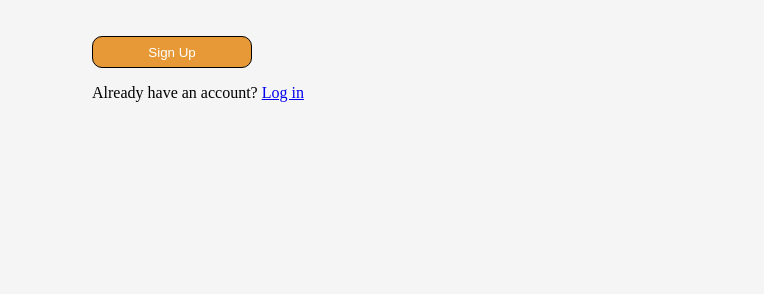
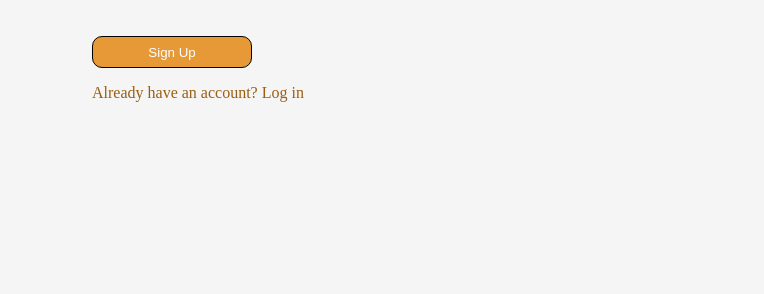
Before and after one commit to evilkeil/SignUpForm, a plain HTML site: page index.html in a window 1280 px wide. Shown: the part 464-758 px from the top of the page, 516-1280 px from the left. Drawn offline with Linux system fonts and the light colour scheme.

Commit message:
style the p tag with class account

```diff
--- a/styles.css
+++ b/styles.css
@@ -193,3 +193,17 @@ button:hover{
   background-color: #efbd7d;
   color: black;
 }
+
+p.account{
+  color: #995e13;
+}
+
+p.account a {
+  text-decoration: none;
+  color:#995e13;
+
+}
+
+p.account a:hover{
+  color: #5e3a0c;
+}
```
